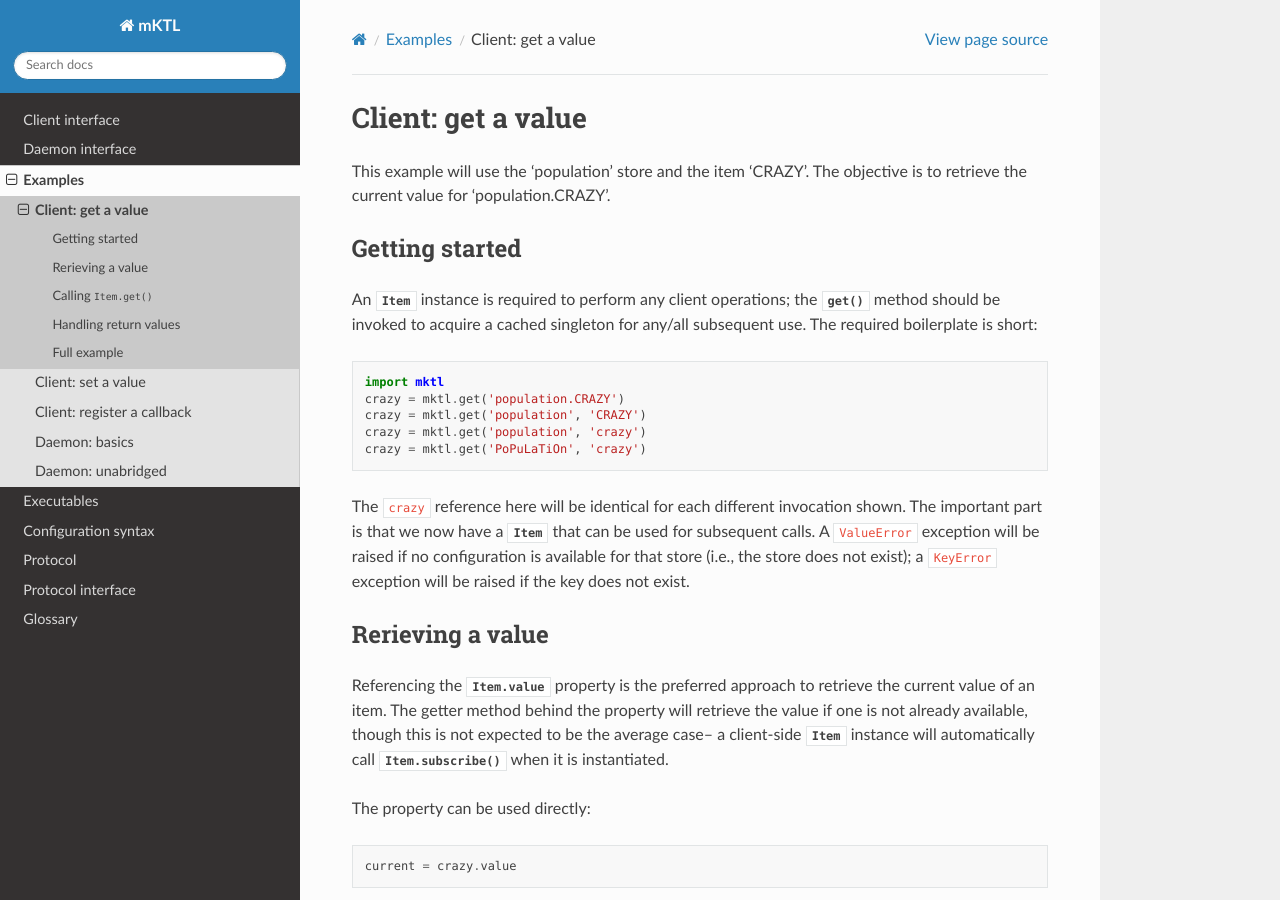
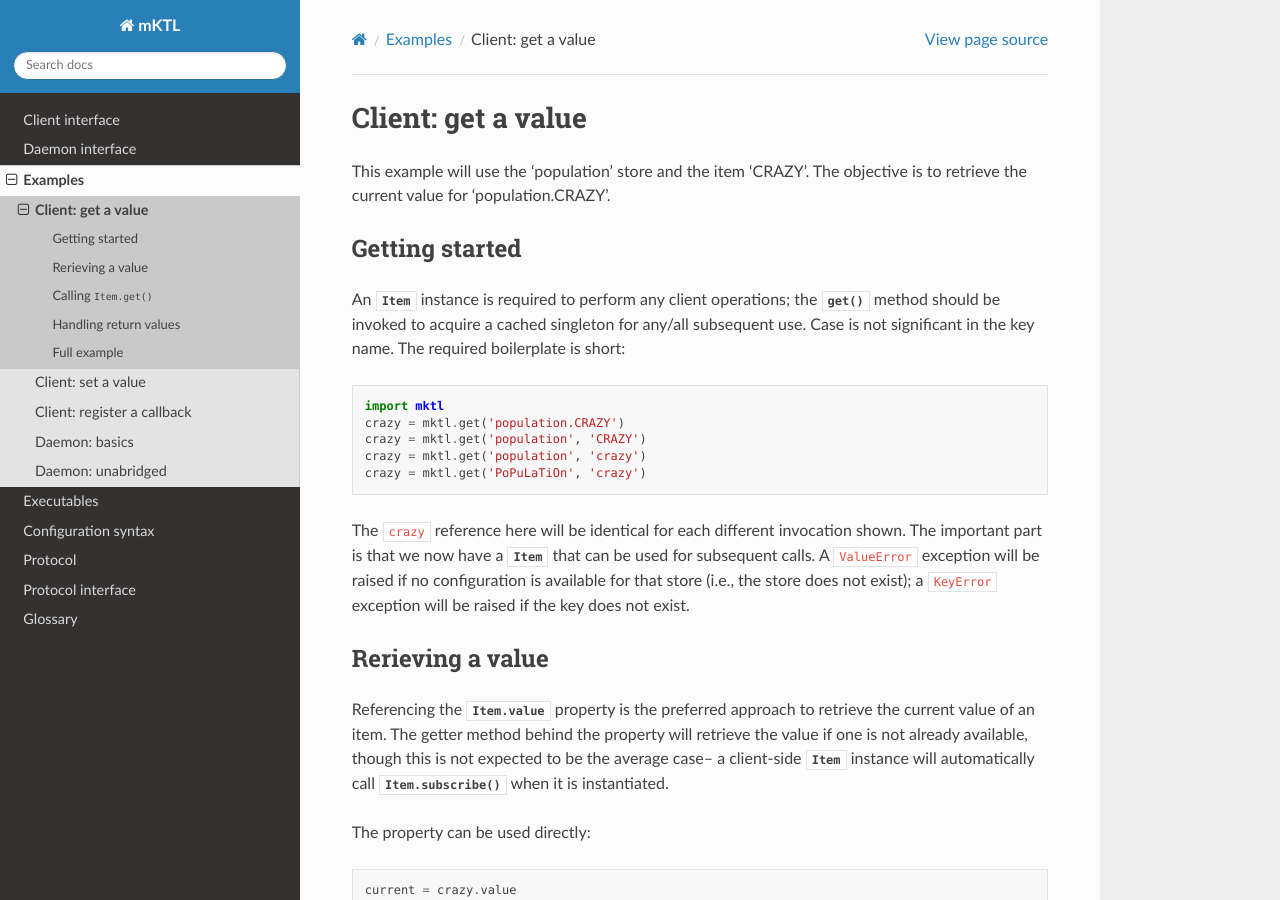
Before and after one commit to KeckObservatory/mKTL, a Sphinx documentation site: the page built from doc/example/get.rst, in a window 1280 px wide and 900 px high. Built offline with Sphinx 7.4.7 and the Read the Docs theme 3.1.0, drawn with Linux system fonts in a browser that asks for light colours.

Commit message:
Mention case insignificance.

```diff
--- a/doc/example/get.rst
+++ b/doc/example/get.rst
@@ -16,7 +16,8 @@ Getting started
 
 An :class:`Item` instance is required to perform any client operations; the
 :func:`get` method should be invoked to acquire a cached singleton for
-any/all subsequent use. The required boilerplate is short::
+any/all subsequent use. Case is not significant in the key name. The required
+boilerplate is short::
 
     import mktl
     crazy = mktl.get('population.CRAZY')
```
